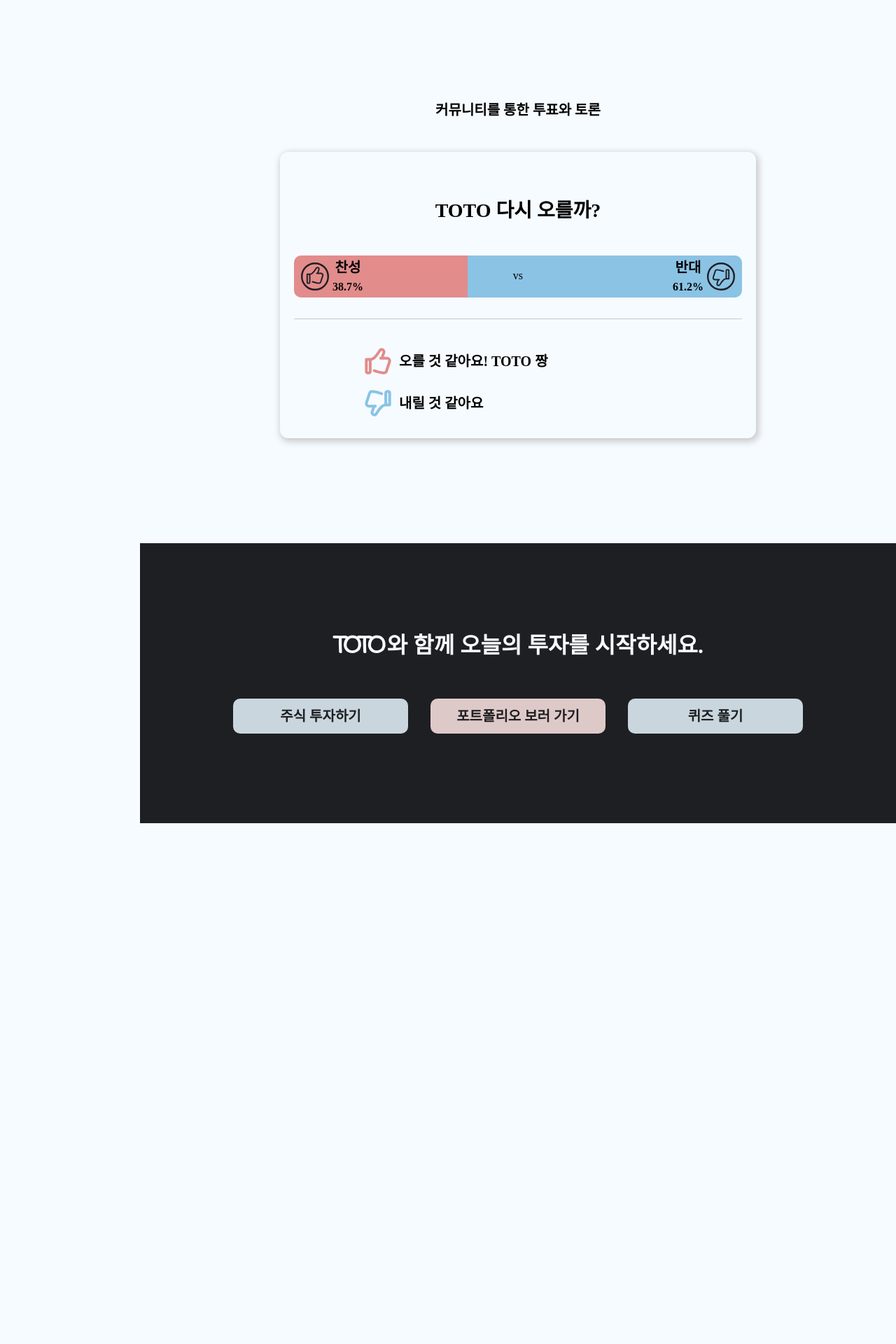
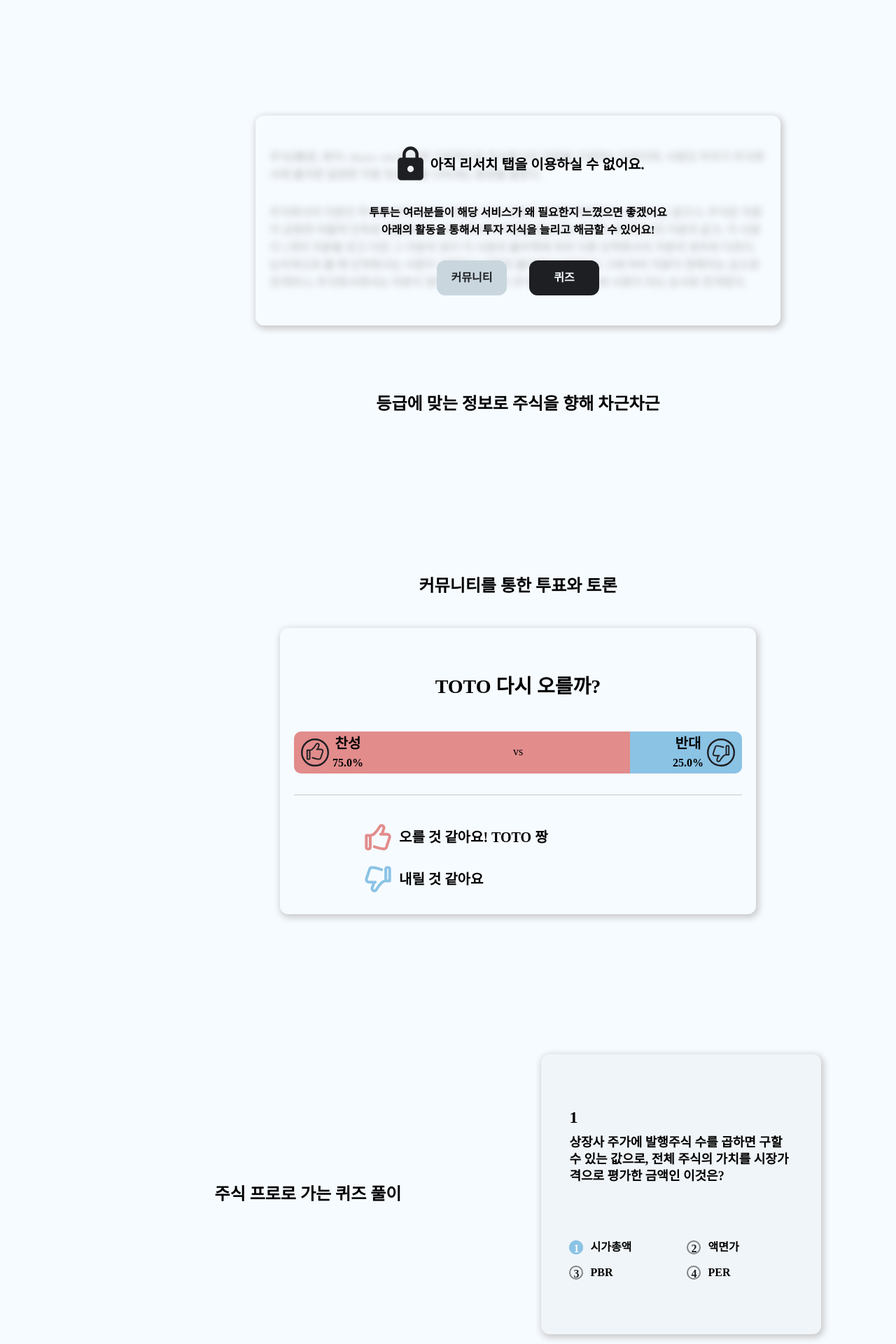
Before and after one commit to PDA-TOTO/Front, a React (Vite) app: page / in a window 1280 px wide. Shown: the part 1520-3440 px from the top of the page at 70% size. Before the commit the page ends 2696 px from the top, so only its background shows below. Built offline with nearby package versions, Linux system fonts and the light colour scheme; the HTML template or start-up script is replaced by a standard one; a web font is replaced by a local one.

Commit message:
Feat: Implement main page second thrid sectioni

```diff
--- a/src/components/common/user/Authentication.tsx
+++ b/src/components/common/user/Authentication.tsx
@@ -8,6 +8,7 @@
   Stack,
   Text,
   Flex,
+  Alert
 } from '@mantine/core';
 import classes from '../../../styles/user/Authentication.module.css'
 import { useNavigate } from 'react-router-dom';
@@ -53,16 +54,22 @@
             });
 
           }).catch((err:AxiosError<{success:boolean,message:string}>)=>{
-            alert(err.response?.data.message)
+            <Alert  variant="light" color="blue" title="Alert title">
+              {err.response?.data.message}
+            </Alert>
           });
 
         }else{
           dispatch(userLogin({email,password})).then(()=>{
             navigate('/');
+          }).catch((error)=>{
+            console.log(error)
           })
         }
       }else{
-        alert("비밀번호가 일치하지 않습니다.")
+        <Alert  variant="light" color="blue" title="Alert title">
+          비밀번호가 일치하지 않습니다.
+        </Alert>
       }
 
 
--- a/src/components/quiz/AnswerSheet.tsx
+++ b/src/components/quiz/AnswerSheet.tsx
@@ -16,7 +16,7 @@
 
     const quiz = quizs.map((value,idx) => {
         return (
-            <Option no={idx} setIsSolved={setIsSolved} isSolved={isSolved} choiceList={choiceList} setChoiceList={setChoiceList} setNumber={setNumber}/>
+            <Option key={idx} no={idx} setIsSolved={setIsSolved} isSolved={isSolved} choiceList={choiceList} setChoiceList={setChoiceList} setNumber={setNumber}/>
         )
     })
 
--- a/src/routes/MainPage.tsx
+++ b/src/routes/MainPage.tsx
@@ -6,6 +6,7 @@
 import VoteBar from '../components/stockDetail/VoteBar';
 import ThumbsUpColor from "../assets/img/stock/community/ThumbsUpColor.svg"
 import ThumbsDownColor from "../assets/img/stock/community/ThumbsDownColor.svg";
+import lock from "../assets/img/stock/lock/lock.svg";
 
 export default function MainPage() {
   const [modal, setModal] = useState(false);
@@ -87,9 +88,11 @@
         </Text>
         <div className={classes.firstPageColor}></div>
       </Flex>
+
+
       <Flex mih="100vh" align={"center"} direction="column">
         <Text size= "36px" fw="600"  p="80px">주린이부터 프로까지</Text>
-        <Flex direction="column"  gap="120px">
+        <Flex direction="column"  >
           <Flex align={"center"} justify={"center"} gap="100px">
             <Stack className={classes.background} gap={10} p="20px">
                   <Text fw="bolder" size="20px">주식현황</Text>
@@ -111,15 +114,69 @@
                       </Grid.Col>
                   </Grid>
               </Stack>
-              <Text fw="bolder" size="20px">간단한 화면으로 어려운 주식을 쉽게</Text>
+              <Text fw="bolder" size="24px">간단한 화면으로 어려운 주식을 쉽게</Text>
+          </Flex>
+          <Flex className={classes.page} justify={"center"} align={"center"} direction={"column"} gap="100px">
+            <Flex
+                direction={"column"}
+                justify="center"
+                align="center"
+                h="300px"
+                w= "750px"
+                pos="relative"
+                className={classes.background}
+              >
+              <Flex
+                direction={"column"}
+                justify={"center"}
+                align={"center"}
+              >
+                <Flex
+                  direction={"row"}
+                  justify="center"
+                  align="center"
+                >
+                  <Image src={lock} />
+                  <Text fw="bolder" lh="30px" size="20px">아직 리서치 탭을 이용하실 수 없어요.</Text>
+                </Flex>
+                <Flex
+                  direction={"column"}
+                  align="center"
+                  p="30px"
+                >
+                  <Text fw="bolder">
+                    투투는 여러분들이 해당 서비스가 왜 필요한지 느꼈으면 좋겠어요
+                  </Text>
+                  <Text fw="bolder">아래의 활동을 통해서 투자 지식을 늘리고 해금할 수 있어요!</Text>
+                </Flex>
+          <Flex gap="32px">
+            <Text fw="bolder" bg="secondary.5" w="100px" h="50px" lh="50px" ta="center" c="primary.5" className={classes.border}>커뮤니티</Text>
+            <Text fw="bolder"  bg="primary.5" w="100px" h="50px" lh="50px" ta="center" c="white.5" className={classes.border}>퀴즈</Text>
+          </Flex>
+          <Flex pos={"absolute"} direction="column" top="0px" h="300px" w= "750px" p="20px" gap="30px" className={`${classes.blur}  ${classes.border}`} justify="center" align={"center"}>
+            <Text fw="bolder" c="gray.2">
+              주식(株式, 영어: share, stock)이란 기본적으로 주식회사의 자본을 구성하는 단위이며,
+              사원인 주주가 주식회사에 출자한 일정한 지분 또는 이를 나타내는 증권을 말한다.
+            </Text>
+            <Text fw="bolder" c="gray.2">
+              주식회사의 지분인 주식과 인적 회사의 지분은 모두 사원의 지위를 의미한다는 점에서는 같으나,
+              주식은 지분이 균등한 비율적 단위로 세분화되고 1인이 복수의 지분을 갖는다는 점에서
+              유한회사의 지분과 같고, 각 사원이 1개의 지분을 갖고 다만 그 지분의 양이 각 사원의 출자액에 따라 다른 인적회사의 지분의 경우와 다르다.
+              논리적으로 볼 때 인적회사는 사원이 선행하고 이들의 출자액이 정해지고 그에 따라 지분이 정해지는 순으로 전개되나,
+              주식회사에서는 자본이 정해지고 특정인이 주식을 인수함으로써 사원이 되는 순서로 전개된다.
+            </Text>
+          </Flex>
+        </Flex>
+        </Flex>
+            <Text fw="bolder" size="24px" >등급에 맞는 정보로 주식을 향해 차근차근</Text>
         </Flex>
         <Flex direction={"column"} justify={"center"} align={"center"}>
             <Flex direction={"column"} py={"40px"} w="100%" justify={"center"} align={"center"}>
-                <Text size="20px" fw="bolder" lh="40px">커뮤니티를 통한 투표와 토론</Text>
+              <Text size="24px" fw="bolder" lh="40px">커뮤니티를 통한 투표와 토론</Text>
             </Flex>
-              <Flex className={classes.background} direction={"column"} justify={"center"} align={"center"} mb={"150px"} p="20px">
+            <Flex className={classes.background} direction={"column"} justify={"center"} align={"center"} p="20px">
               <Text fw={"bolder"} size="28px" my="50px">TOTO 다시 오를까?</Text>
-                <VoteBar leftAmount={120} rightAmount={190} />
+              <VoteBar leftAmount={300} rightAmount={100} />
               <hr style={{margin: "30px" ,height:"1px" ,border:"0px", background:"var(--mantine-color-gray-2)", width: "100%"}}/>
               <Flex direction={"column"} gap={20} w="100%" px="100px" py="10px">
                 {commetDummy.map((value) => {
@@ -140,7 +197,51 @@
           </Flex>
       </Flex>
       </Flex>
-
+      <Flex className={classes.page} justify="center" align="center" gap="200px">
+        <Text fw="bolder" size="24px">주식 프로로 가는 퀴즈 풀이</Text>
+        <Flex className={classes.background} direction="column" bg="block.5" h="400px" w="400px" justify="center" align="center" p="40px" gap="80px">
+          <Flex direction="column" gap="12px">
+            <Text fw="bolder" size="24px" lh="24px">1</Text>
+            <Text fw="bolder" size="18px" lh="24px">상장사 주가에 발행주식 수를 곱하면 구할 수 있는 값으로, 전체 주식의 가치를 시장가격으로 평가한 금액인 이것은? </Text>
+          </Flex>
+            <Grid w="100%">
+              <Grid.Col span={6}>
+                <Flex gap="10px">
+                  <div className={classes.option}>
+                        <div className={classes.answerBorder}></div>
+                        <div className={classes.answerText}>1</div>
+                  </div>
+                  <Text fw="bolder" lh="20px">시가총액</Text>
+                </Flex>
+              </Grid.Col>
+              <Grid.Col span={6}>
+                <Flex gap="10px">
+                  <div className={classes.option}>
+                        <div className={classes.optionBorder}></div>
+                        <div className={classes.optionText}>2</div>
+                  </div>
+                  <Text fw="bolder" lh="20px">액면가</Text>
+                </Flex>
+              </Grid.Col>                    <Grid.Col span={6}>
+                <Flex gap="10px">
+                  <div className={classes.option}>
+                        <div className={classes.optionBorder}></div>
+                        <div className={classes.optionText}>3</div>
+                  </div>
+                  <Text fw="bolder" lh="20px">PBR</Text>
+                </Flex>
+              </Grid.Col>                    <Grid.Col span={6}>
+                <Flex gap="10px">
+                  <div className={classes.option}>
+                        <div className={classes.optionBorder}></div>
+                        <div className={classes.optionText}>4</div>
+                  </div>
+                  <Text fw="bolder" lh="20px">PER</Text>
+                </Flex>
+              </Grid.Col>
+            </Grid>
+        </Flex>
+      </Flex>
       <Flex direction="column" h="400px" w="100%" bg={"primary.5"} justify={"center"} align={"center"} gap="60px">
           <Text color="white.5" fw="bolder" size="32px"><span style={{fontFamily:"Itim", letterSpacing:"-0.2em", fontWeight:"normal", fontSize:"40px"}}>TOTO</span> 와 함께 오늘의 투자를 시작하세요.</Text>
           <Flex gap="32px">
--- a/src/routes/quiz/QuizMainPage.tsx
+++ b/src/routes/quiz/QuizMainPage.tsx
@@ -17,7 +17,7 @@
 
     const question = location.state.solve && quizs.map((value,index)=>{
       return(
-      <Flex direction="column" justify="center" align="center" pt="40px" >
+      <Flex key={index} direction="column" justify="center" align="center" pt="40px" >
         <Flex direction="column" w="400px" gap="15px" mb="20px">
           <Flex align="center" gap="10px">
             <Text size="18px" fw="600" >{index+1}.</Text>
--- a/src/routes/quiz/QuizTestPage.tsx
+++ b/src/routes/quiz/QuizTestPage.tsx
@@ -47,7 +47,7 @@
 
     const options = [quizs[number-1].answer1,quizs[number-1].answer2,quizs[number-1].answer3,quizs[number-1].answer4].map((value,idx)=>{
         return(
-            <Grid.Col  span={6} >
+            <Grid.Col key={idx} span={6} >
                 <Flex>
                     {choiceList[number-1] === idx?
                         <div key={idx} className={answer.option} onClick={()=>{onClickOption(idx)}}>
--- a/src/styles/MainPage.module.css
+++ b/src/styles/MainPage.module.css
@@ -4,6 +4,10 @@
     width: calc( 100vw - var(--nav-w));
     min-width:fit-content;
     height: 100vh;
+}
+
+.border{
+    border-radius: 12px;
 }
 
 .firstPageColor{
@@ -80,3 +84,54 @@
 .stockinfo_btn{
     border-radius: 12px;
 }
+
+.option{
+    position: relative;
+    cursor: pointer;
+}
+
+.optionBorder{
+    border: solid 2px var(--mantine-color-gray-5);
+    border-radius: 16px;
+    width: 20px;
+    height: 20px;
+    font-size: 20px;
+    text-align: center;
+    position: absolute;
+}
+
+.optionText{
+    border-radius: 16px;
+    font-size: 16px;
+    font-weight: 600;
+    width: 20px;
+    height: 20px;
+    text-align: center;
+    color: var(--mantine-color-primary-5);
+}
+
+.answerBorder{
+    border: solid 2px var(--mantine-color-blue-5);
+    border-radius: 16px;
+    width: 20px;
+    height: 20px;
+    font-size: 20px;
+    text-align: center;
+    position: absolute;
+}
+
+.answerText{
+    border-radius: 16px;
+    font-size: 16px;
+    font-weight: 600;
+    width: 20px;
+    height: 20px;
+    text-align: center;
+    background: var(--mantine-color-blue-5);
+    color: var(--mantine-color-white-5);
+}
+
+.blur{
+    z-index: -1;
+    filter: blur(5px)
+}
```
Lines whose indentation alone changed are shown as unchanged.
